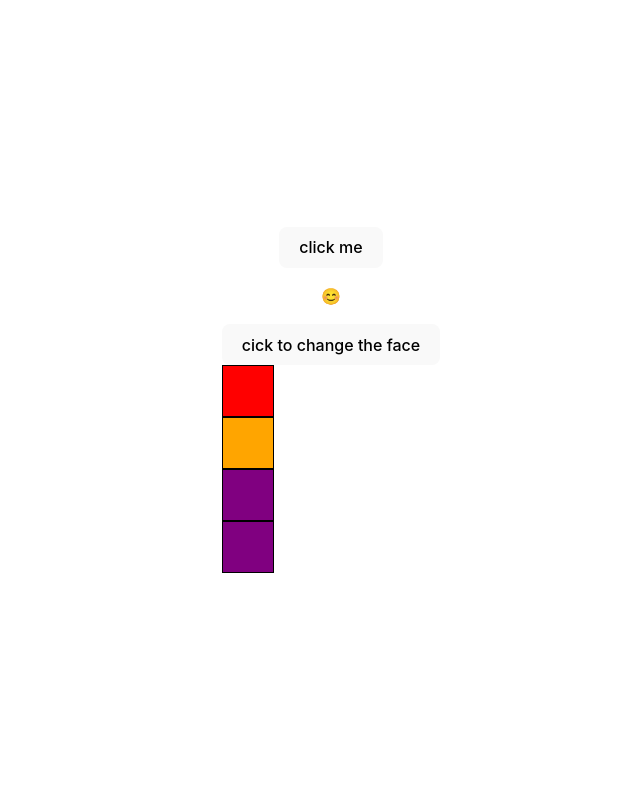
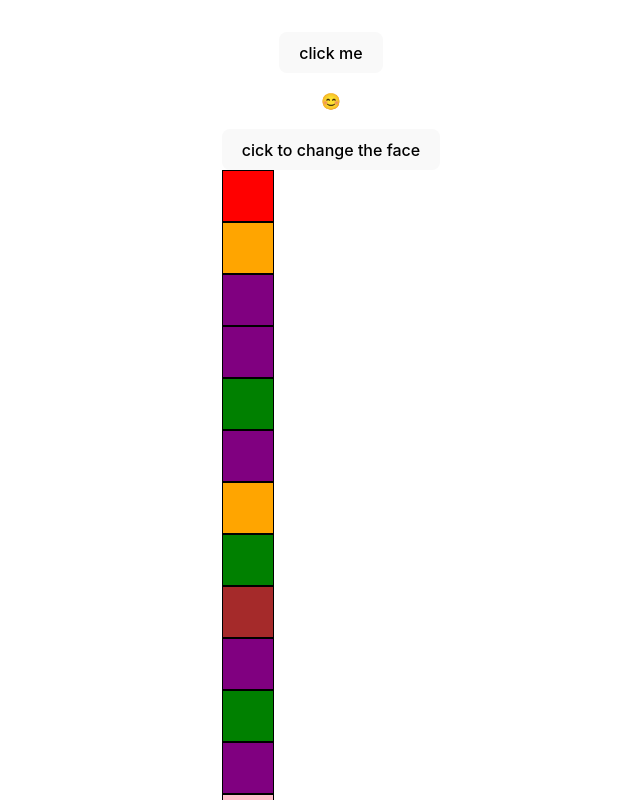
Before and after one commit to Anicodebekeh/React-Basis, a React (Vite) app in the folder vite-project/: page / in a window 1280 px wide. Shown: the top 800 px of the page, without its empty margins (309-949 px from the left). Built offline with nearby package versions, Linux system fonts and the light colour scheme.

Commit message:
creating multiple box through loop

```diff
--- a/vite-project/src/MultipleBox.jsx
+++ b/vite-project/src/MultipleBox.jsx
@@ -1,12 +1,9 @@
 import Box from "./Box"
 
 export default function MultipleBox ({color}){
-    return(
-        <div>
-            <Box color={color}/>
-            <Box color={color}/>
-            <Box color={color}/>
-            <Box color={color}/>
-        </div>
-    )
+    const boxes = []
+    for (let i=0; i<25; i++){
+        boxes.push( <Box color={color}/>)
+    }
+    return <div>{boxes}</div>
 }
```
